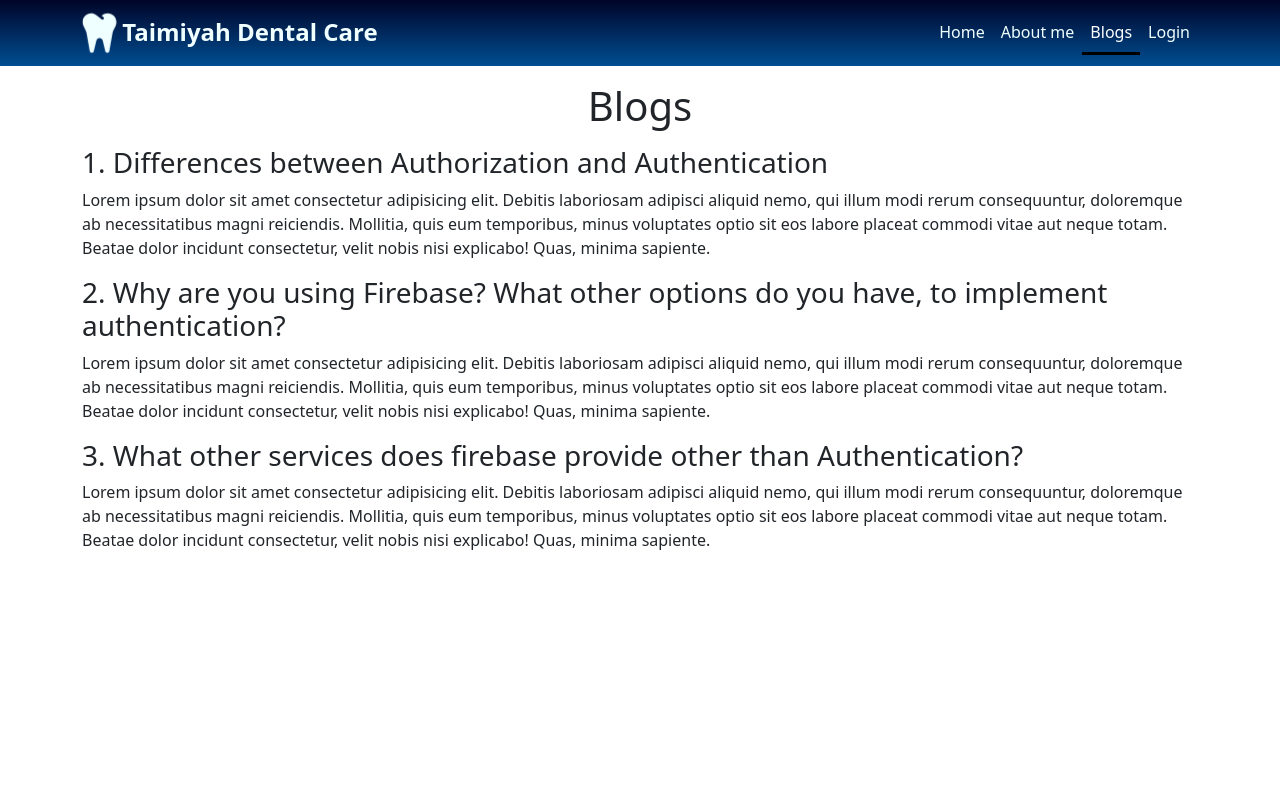
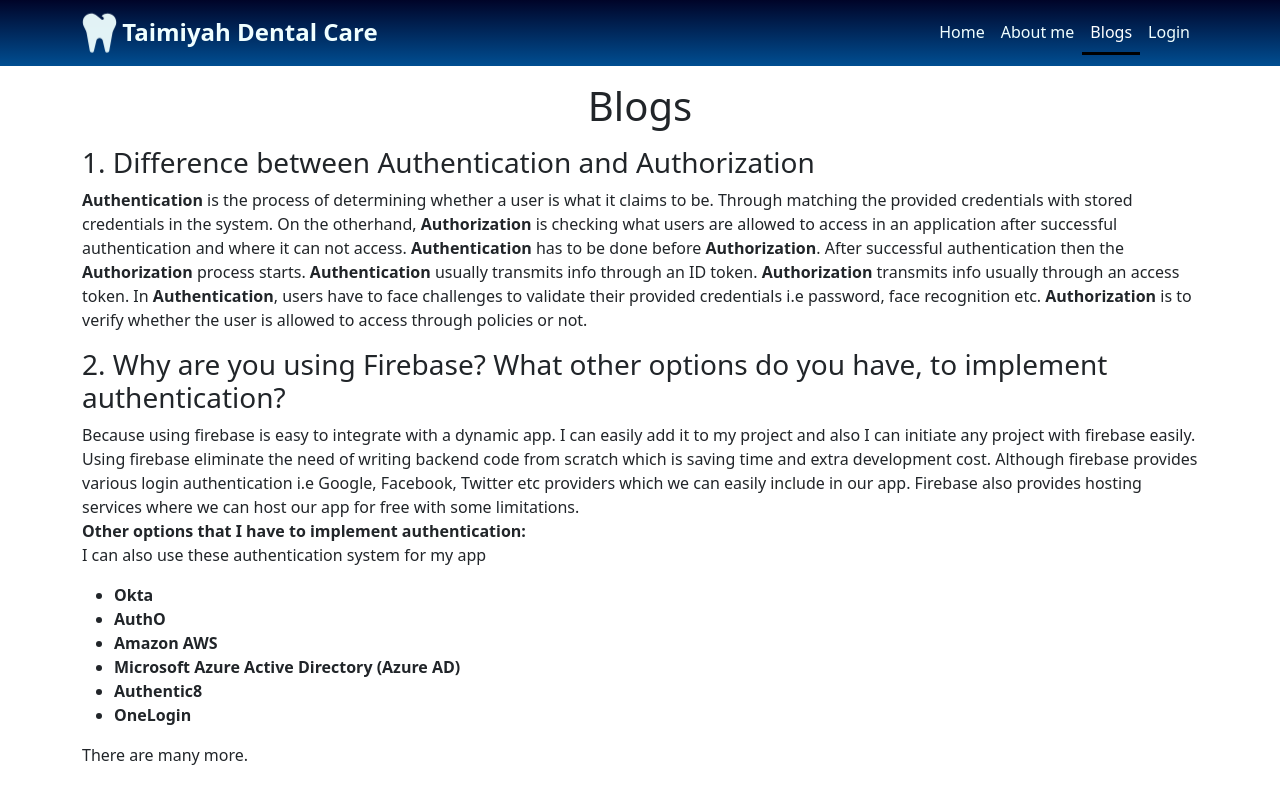
Before and after one commit to Junaith1994/Dr-Junaith, a React (Create React App) app: page /blogs in a window 1280 px wide. Shown: the top 787 px of the page. Built offline with nearby package versions, Linux system fonts and the light colour scheme; no server answers.

Commit message:
Added answers of three questions in blogs page

```diff
--- a/src/Pages/Blogs/Blogs.js
+++ b/src/Pages/Blogs/Blogs.js
@@ -5,12 +5,25 @@ const Blogs = () => {
         <div className='container justify-content-center'>
             <h1 className='text-center my-3'>Blogs</h1>
             <div className=''>
-                <h3>1. Differences between Authorization and Authentication</h3>
-                <p>Lorem ipsum dolor sit amet consectetur adipisicing elit. Debitis laboriosam adipisci aliquid nemo, qui illum modi rerum consequuntur, doloremque ab necessitatibus magni reiciendis. Mollitia, quis eum temporibus, minus voluptates optio sit eos labore placeat commodi vitae aut neque totam. Beatae dolor incidunt consectetur, velit nobis nisi explicabo! Quas, minima sapiente.</p>
+                <h3>1. Difference between Authentication and Authorization</h3>
+                <p><b>Authentication</b> is the process of determining whether a user is what it claims to be. Through matching the provided credentials with stored credentials in the system. On the otherhand, <strong>Authorization</strong> is checking what users are allowed to access in an application after successful authentication and where it can not access. <b>Authentication</b> has to be done before <b>Authorization</b>. After successful authentication then the <b>Authorization</b> process starts. <b>Authentication</b> usually transmits info through an ID token. <b>Authorization</b> transmits info usually through an access token. In <b>Authentication</b>, users have to face challenges to validate their provided credentials i.e password, face recognition etc. <b>Authorization</b> is to verify whether the user is allowed to access through policies or not.</p>
                 <h3>2. Why are you using Firebase? What other options do you have, to implement authentication?</h3>
-                <p>Lorem ipsum dolor sit amet consectetur adipisicing elit. Debitis laboriosam adipisci aliquid nemo, qui illum modi rerum consequuntur, doloremque ab necessitatibus magni reiciendis. Mollitia, quis eum temporibus, minus voluptates optio sit eos labore placeat commodi vitae aut neque totam. Beatae dolor incidunt consectetur, velit nobis nisi explicabo! Quas, minima sapiente.</p>
+                <div>
+                    <p>Because using firebase is easy to integrate with a dynamic app. I can easily add it to my project and also I can initiate any project with firebase easily. Using firebase eliminate the need of writing backend code from scratch which is saving time and extra development cost. Although firebase provides various login authentication i.e Google, Facebook, Twitter etc providers which we can easily include in our app. Firebase also provides hosting services where we can host our app for free with some limitations. <br /> <b>Other options that I have to implement authentication:</b> <br />
+                        I can also use these authentication system for my app
+                    </p>
+                    <ul className='fw-bold'>
+                        <li>Okta</li>
+                        <li>AuthO</li>
+                        <li>Amazon AWS</li>
+                        <li>Microsoft Azure Active Directory (Azure AD)</li>
+                        <li>Authentic8</li>
+                        <li>OneLogin</li>
+                    </ul>
+                    <p>There are many more.</p>
+                </div>
                 <h3>3. What other services does firebase provide other than Authentication?</h3>
-                <p>Lorem ipsum dolor sit amet consectetur adipisicing elit. Debitis laboriosam adipisci aliquid nemo, qui illum modi rerum consequuntur, doloremque ab necessitatibus magni reiciendis. Mollitia, quis eum temporibus, minus voluptates optio sit eos labore placeat commodi vitae aut neque totam. Beatae dolor incidunt consectetur, velit nobis nisi explicabo! Quas, minima sapiente.</p>
+                <p>Firebase other services are : <b>Realtime Database</b> - which allows you to store and sync data in real-time. <br /> <b>Firestore</b> - A NoSQL cloud database which provides real-time synchronization and automatic scaling based on demand. <br /> <b>Cloud Firestore</b> - A serverless, NoSQl document database. It offers offline data access, real-time synchronization and automatic scaling. <br /> <b>Firebase Hosting</b> - A free hosting service where you can host and deploy your web apps quickly and securely. It provides the features like SSL support, CDN delivery and easy integration with other firebase services. <br /> <b>Cloud Messaging (FCM)</b> - A cross-platform messaging solutions that allows you to send push notifications to your users on android, ios and web applications. <br /> <b>Crashlytics</b> - It provides real-time crash report of your app and determine the issue for you specificly. It also improve overall app stabilty. <br /> <b>Performance Monitoring</b> - It helps you monitor your app's performance and identify for you the spot of performance issue. <br /> There are some more services of firebase other than authentication like - <b>Cloud Storage for firebase</b>, <b>Cloud functions</b>, <b>Test Lab</b>.</p>
             </div>
         </div>
     );
```
